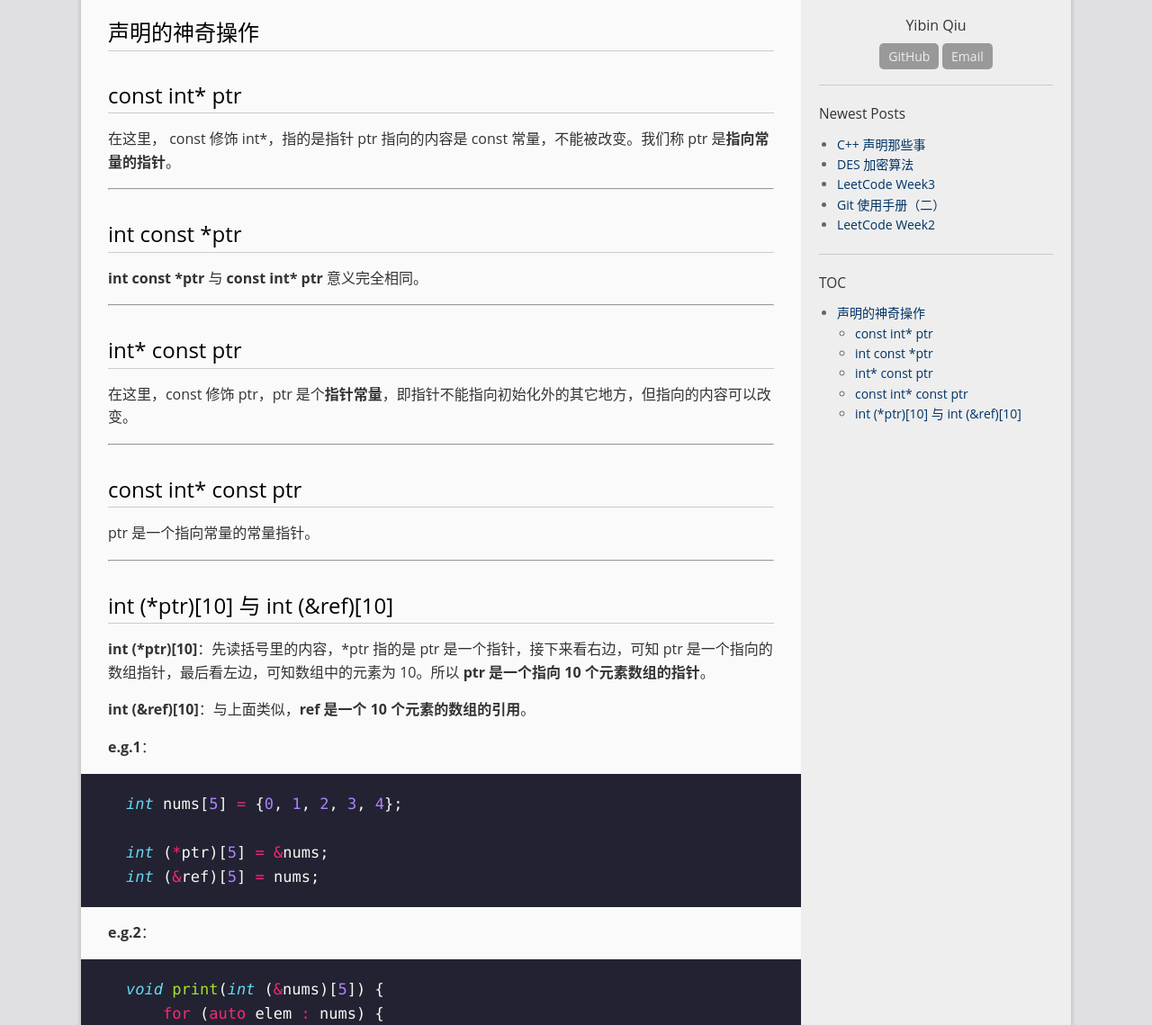
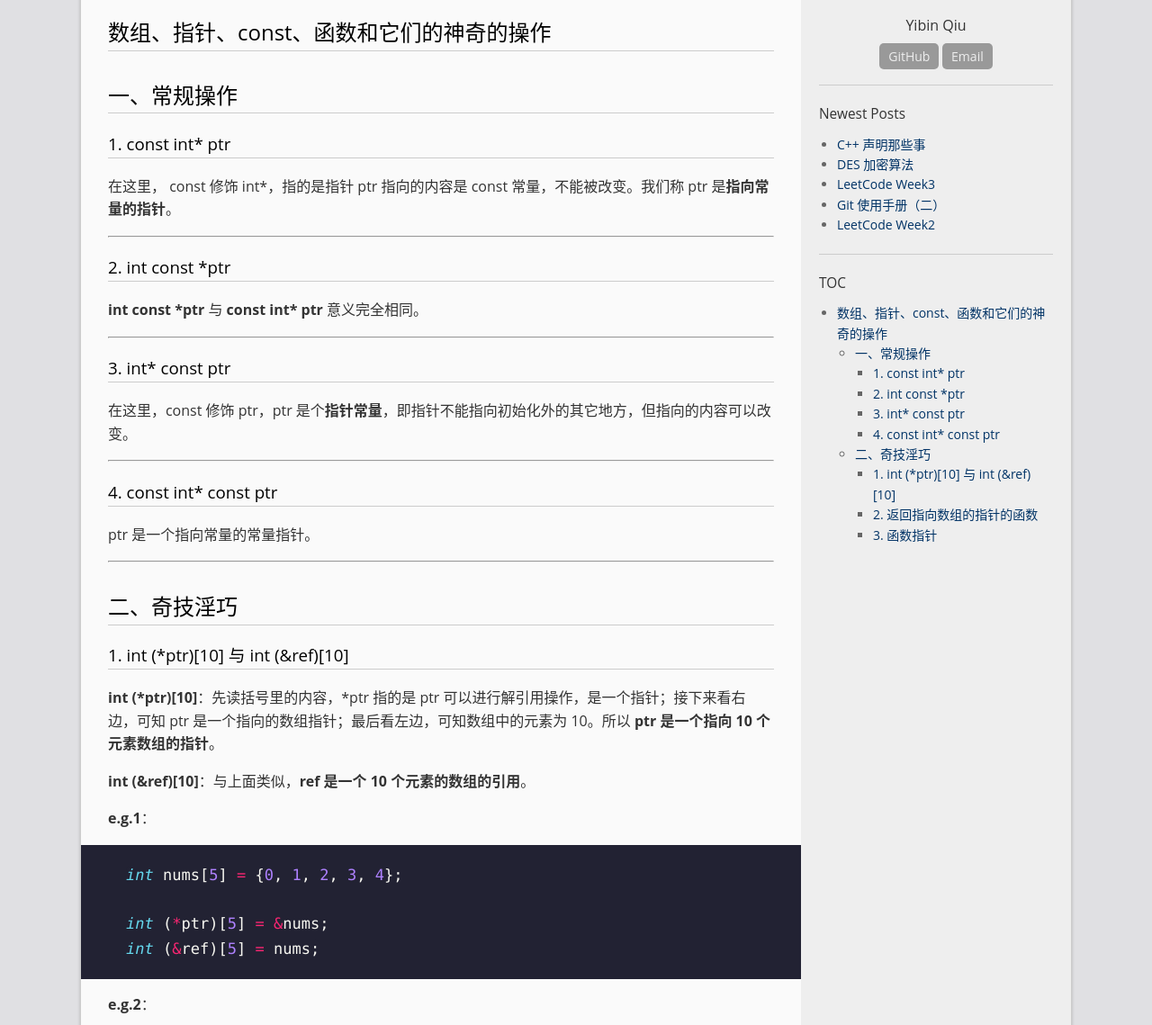
Before and after one commit to qyb225/qyb225.github.io, a Jekyll site: the page built from _posts/2017-09-27-Declaration.md, in a window 1280 px wide and 1400 px high, cut to the strip 261-1400 px from the top of the window. Shown: the whole strip at 90% size. Built offline with Jekyll 4.4.1, drawn with Linux system fonts in a browser that asks for light colours; nearby versions of some CDN libraries; some of the changed text lies outside the part shown.

Commit message:
function ptr

````diff
--- a/_posts/2017-09-27-Declaration.md
+++ b/_posts/2017-09-27-Declaration.md
@@ -6,35 +6,39 @@
 permalink: /cpp/declaration
 ---
 
-# 声明的神奇操作
+# 数组、指针、const、函数和它们的神奇的操作
 
-## const int* ptr
+## 一、常规操作
+
+### 1. const int* ptr
 
 在这里， const 修饰 int*，指的是指针 ptr 指向的内容是 const 常量，不能被改变。我们称 ptr 是**指向常量的指针**。
 
 ---
 
-## int const *ptr
+### 2. int const *ptr
 
 **int const \*ptr** 与 **const int\* ptr** 意义完全相同。
 
 ---
 
-## int* const ptr
+### 3. int* const ptr
 
 在这里，const 修饰 ptr，ptr 是个**指针常量**，即指针不能指向初始化外的其它地方，但指向的内容可以改变。
 
 ---
 
-## const int* const ptr
+### 4. const int* const ptr
 
 ptr 是一个指向常量的常量指针。
 
 ---
 
-## int (*ptr)[10] 与 int (&ref)[10]
+## 二、奇技淫巧
 
-**int (\*ptr)[10]**：先读括号里的内容，\*ptr 指的是 ptr 是一个指针，接下来看右边，可知 ptr 是一个指向的数组指针，最后看左边，可知数组中的元素为 10。所以 **ptr 是一个指向 10 个元素数组的指针**。
+### 1. int (*ptr)[10] 与 int (&ref)[10]
+
+**int (\*ptr)[10]**：先读括号里的内容，\*ptr 指的是 ptr 可以进行解引用操作，是一个指针；接下来看右边，可知 ptr 是一个指向的数组指针；最后看左边，可知数组中的元素为 10。所以 **ptr 是一个指向 10 个元素数组的指针**。
 
 **int (&ref)[10]**：与上面类似，**ref 是一个 10 个元素的数组的引用**。
 
@@ -74,3 +78,116 @@
 ```
 
 这种方法的优势在于，传入的数组大小必须严格与形参声明的大小相等，否则编译器就会报错。当然它的劣势是严格限制大小导致了很差的程序扩展性。
+
+当然对于 ptr 来说，还有一个很有用的作用，就是传递多维数组。
+
+```cpp
+void fn(int (*matrix)[10], int rowSize);  // rowSize * 10 的二维数组
+
+//等价声明
+void fn(int matrix[][10], int rowSize);
+```
+
+---
+
+### 2. 返回指向数组的指针的函数
+
+我们知道，数组无法被拷贝，所以函数无法返回数组。不过，函数可以返回数组的指针或者引用。
+
+话不多说看下面这个震撼到我的函数声明：
+
+```cpp
+int (*func(int param))[10];
+```
+
+一步一步解释它：
+
+* **func(int param)** 表示调用 func 函数需要一个 int 类型的参数。
+
+* **(\*func(int param))** 表示我们可以对函数的调用结果进行解引用操作，即返回一个指针。
+
+* **(\*func(int param))[10]** 表示函数返回结果是一个 10 个元素的数组。
+
+* **int (\*func(int param))[10]** 表示数组中的元素是 int 类型。
+
+综合起来：**func接受一个参数，返回一个大小为 10 个元素的 int 数组的指针**。
+
+---
+
+C++11标准下，也可以用这种写法：
+
+```cpp
+auto func(int param)->int(*)[10];
+```
+
+---
+
+**e.g.**：
+
+```cpp
+int odd[5] = {1, 3, 5, 7, 9};
+int even[5] = {0, 2, 4, 6, 8};
+
+int (*selectPtr(int i))[5] {
+    return (i % 2) ? &odd : &even;
+}
+
+// auto selectPtr(int i)->int(*)[5] {
+//     return (i % 2) ? &odd : &even;
+// }
+
+int main() {
+    int (*ptr)[5] = selectPtr(4);
+
+    for (auto elem : *ptr) {
+        cout << elem << " ";
+    }
+    cout << endl;
+    /*输出 0 2 4 6 8*/
+
+    return 0;
+}
+```
+
+---
+
+### 3. 函数指针
+
+声明一个函数指针：
+
+```cpp
+int (*fnPtr)(int param);
+```
+
+相同返回值和形参的函数可以赋值给这个函数指针。
+
+**e.g.**：
+
+```cpp
+int max(int a, int b) {
+    return (a > b) ? a : b;
+}
+
+int min(int a, int b) {
+    return (a > b) ? b : a;
+}
+
+//函数指针作为形参
+int choose(int a, int b, int (*fnPtr)(int a, int b)) {
+    return fnPtr(a, b);
+}
+
+int main() {
+    int (*fnPtr)(int, int); //声明函数指针
+
+    fnPtr = max;
+    cout << fnPtr(1, 2) << endl;
+    fnPtr = min;
+    cout << fnPtr(1, 2) << endl;
+
+    cout << choose(1, 2, max) << endl;
+    cout << choose(1, 2, min) << endl;
+
+    return 0;
+}
+```
````
